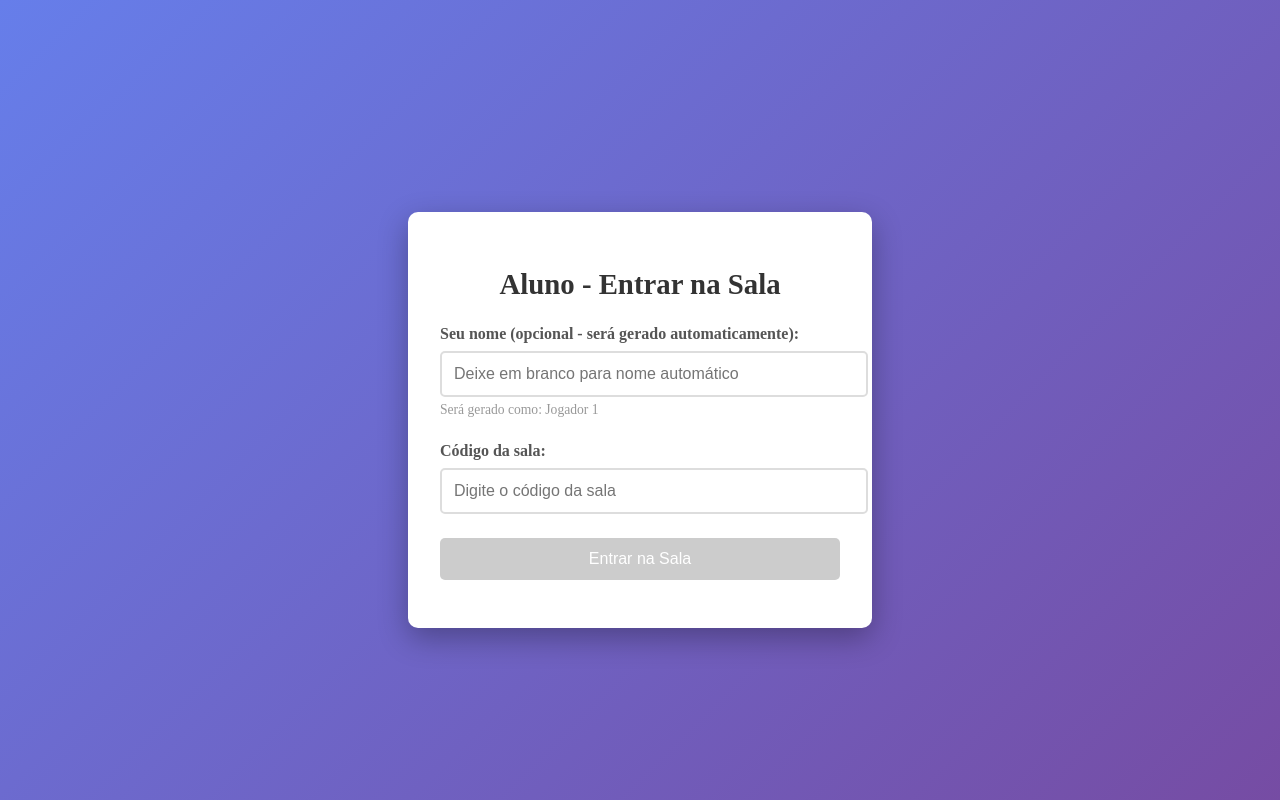
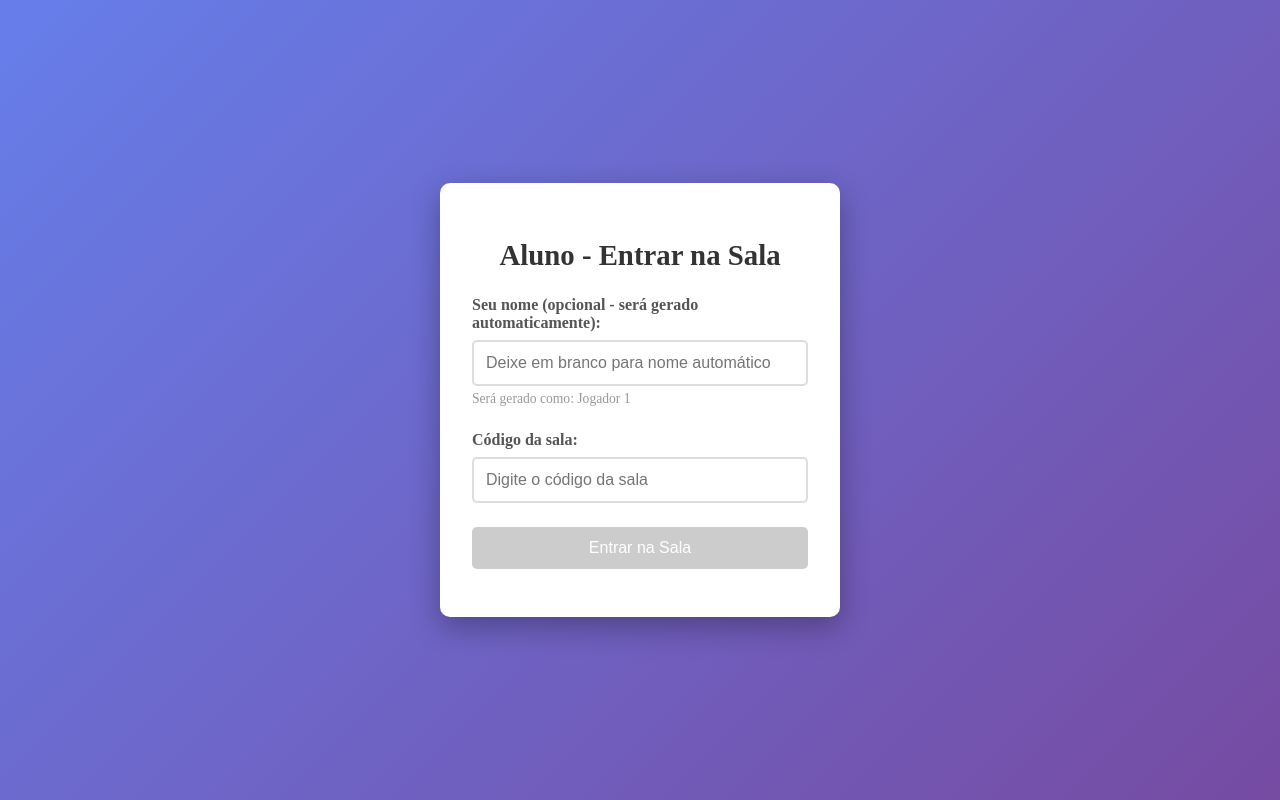
Before and after one commit to escolinhagames/projeto-letramento-front, an Angular app: page /aluno in a window 1280 px wide. Built offline with nearby package versions, Linux system fonts and the light colour scheme.

Commit message:
tamanho da tela

```diff
--- a/src/app/pages/bingo-aluno/bingo-aluno.scss
+++ b/src/app/pages/bingo-aluno/bingo-aluno.scss
@@ -10,7 +10,8 @@
 }
 
 .container {
-  max-width: 560px;
+  max-width: min(560px, 100%);
+  width: 100%;
   margin: 0 auto;
   background: white;
   border-radius: 15px;
--- a/src/app/pages/bingo-professor/bingo-professor.scss
+++ b/src/app/pages/bingo-professor/bingo-professor.scss
@@ -10,7 +10,8 @@
 }
 
 .container {
-  max-width: 700px;
+  max-width: min(700px, 100%);
+  width: 100%;
   margin: 0 auto;
   background: white;
   border-radius: 15px;
--- a/src/app/pages/embaralhar-jogo/embaralhar-jogo.scss
+++ b/src/app/pages/embaralhar-jogo/embaralhar-jogo.scss
@@ -10,9 +10,10 @@
 }
 
 .container {
-  max-width: 800px;
+  max-width: min(800px, 100%);
+  width: 100%;
   margin: 0 auto;
-  background: white; /* ✅ container branco envolvendo tudo */
+  background: white;
   border-radius: 15px;
   padding: 30px;
   box-shadow: 0 10px 40px rgba(0,0,0,0.2);
--- a/src/styles.scss
+++ b/src/styles.scss
@@ -4,4 +4,8 @@ html, body {
   height: 100%;
   background-color: #4CAF50;
   overflow: hidden;
+  font-size: clamp(12px, 1.8vw, 16px);
 }
+* {
+  box-sizing: border-box;
+}
```
